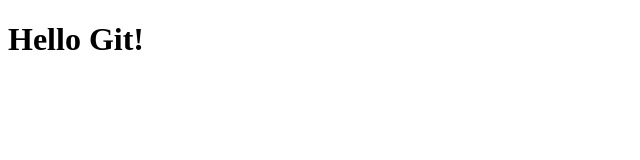
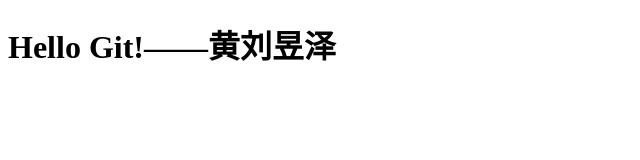
Before and after one commit to TingFeng36/Hello-Git, a plain HTML site: page index.html in a window 1280 px wide. Shown: the whole page, without its empty margins (0-640 px from the left). Drawn offline with Linux system fonts and the light colour scheme.

Commit message:
commit 2

```diff
--- a/index.html
+++ b/index.html
@@ -7,6 +7,6 @@
         <title>Tingfeng Website</title>
     </head>
     <body>
-        <h1>Hello Git!</h1>
+        <h1>Hello Git!——黄刘昱泽</h1>
     </body>
 </html>
```
